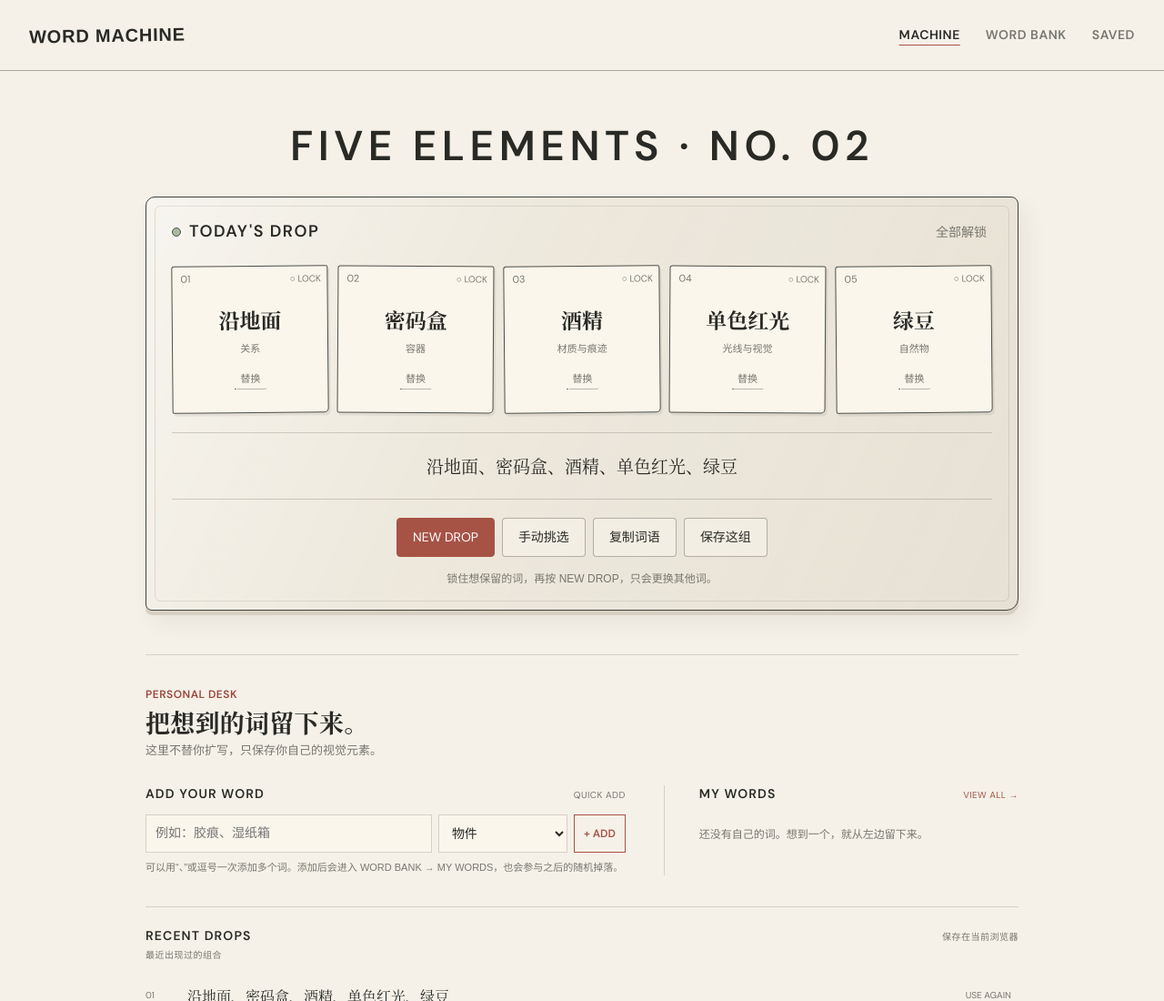
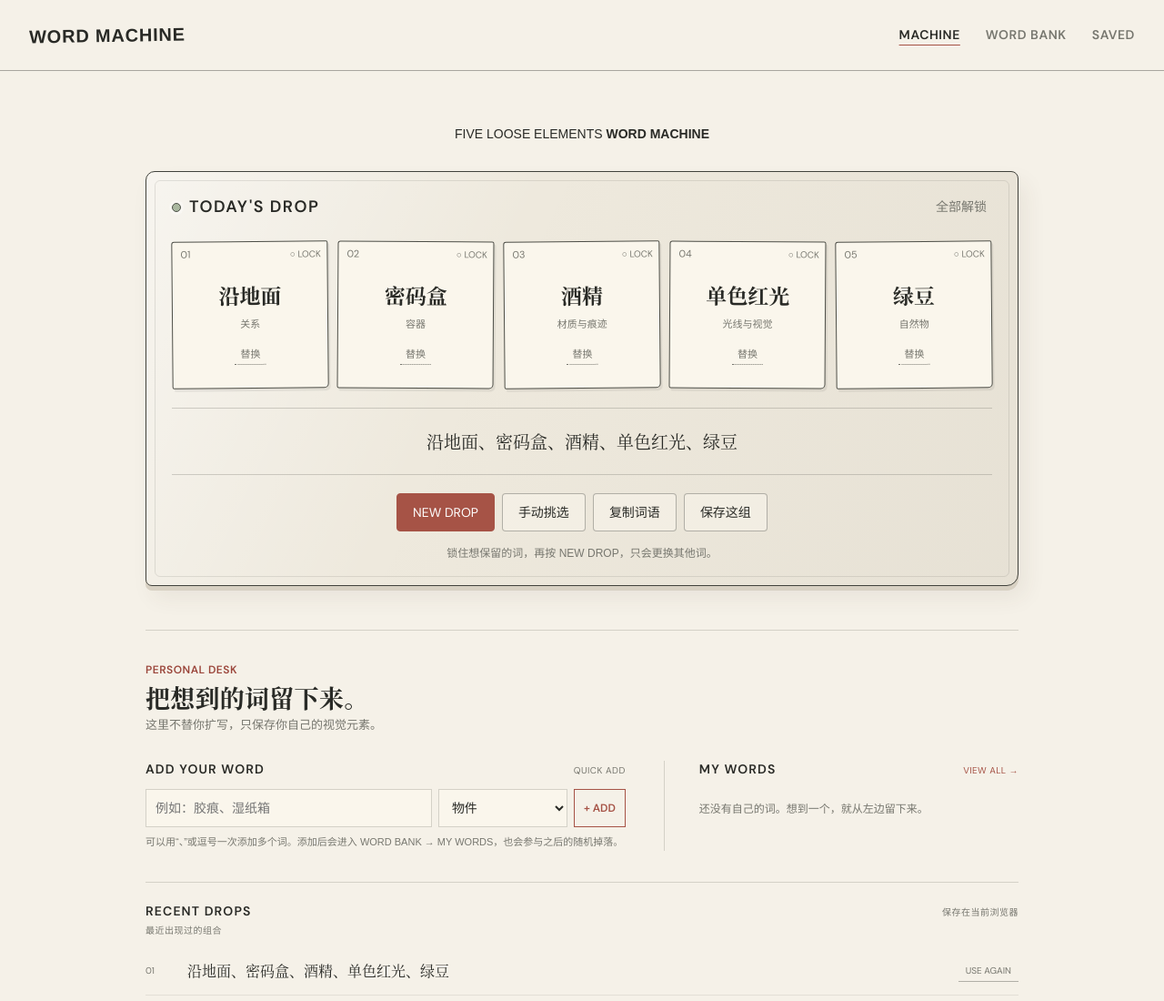
Before and after one commit to ykui15017-dotcom/word-machine, a website with bundled scripts: page index.html in a window 1280 px wide. Shown: the top 1100 px of the page at 91% size. Built offline with nearby package versions, Linux system fonts and the light colour scheme; a web font is replaced by a local one.

Commit message:
Replace hero title with Word Machine wordmark

```diff
--- a/index.html
+++ b/index.html
@@ -15,7 +15,12 @@
   <nav class="nav-links" aria-label="主要导航"><a href="./index.html" aria-current="page">MACHINE</a><a href="./word-bank.html">WORD BANK</a><a href="./saved.html">SAVED</a></nav>
 </header>
 <main class="drop-main">
-  <header class="drop-intro"><h1>FIVE ELEMENTS · NO. 02</h1></header>
+  <header class="drop-intro" aria-label="Word Machine logo">
+    <div class="hero-wordmark">
+      <span>FIVE LOOSE ELEMENTS</span>
+      <strong>WORD MACHINE</strong>
+    </div>
+  </header>
   <section class="drop-machine" aria-labelledby="drop-title">
     <header class="machine-heading"><div><span class="machine-light" aria-hidden="true"></span><h2 id="drop-title">TODAY'S DROP</h2></div><button class="unlock-all" data-action="unlock">全部解锁</button></header>
     <div class="drop-slots" aria-live="polite"></div>
```
